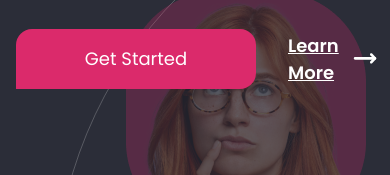
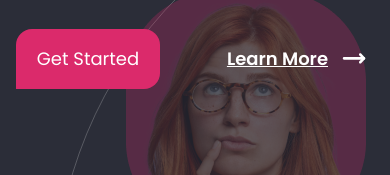
Before and after one commit to jruizsilva/proyecto-2-header-gathsession, a website built with Vite: page index.html in a window 390 px wide. Shown: the part 669-844 px from the top of the page. Built offline with nearby package versions, Linux system fonts and the light colour scheme; files whose address does not match are found by name.

Commit message:
responsive done

```diff
--- a/sass/components/_buttons.scss
+++ b/sass/components/_buttons.scss
@@ -11,9 +11,20 @@
   max-width: 15rem;
   height: 3.75rem;
   text-align: center;
+  white-space: nowrap;
 
   &:hover {
     background-color: color.scale($color: #db2a6b, $lightness: 10%);
+  }
+
+  @media (max-width: 475px) {
+    max-width: 12rem;
+    padding-right: 1.2rem;
+    padding-left: 1.2rem;
+  }
+
+  @media (max-width: 400px) {
+    max-width: 9rem;
   }
 }
 
@@ -25,6 +36,7 @@
   display: flex;
   align-items: center;
   gap: 0.375rem;
+  white-space: nowrap;
 }
 
 .link {
--- a/sass/pages/_home.scss
+++ b/sass/pages/_home.scss
@@ -1,7 +1,8 @@
 .wrapper {
   position: relative;
   height: 100vh;
-  overflow: hidden;
+  overflow-x: hidden;
+  overflow-y: hidden;
 
   @media (max-width: 810px) {
     overflow-y: visible;
@@ -105,6 +106,11 @@
   display: flex;
   gap: 2rem;
   margin-bottom: 9rem;
+
+  @media (max-width: 500px) {
+    gap: 1rem;
+    justify-content: space-between;
+  }
 }
 
 .hero__card-list {
```
